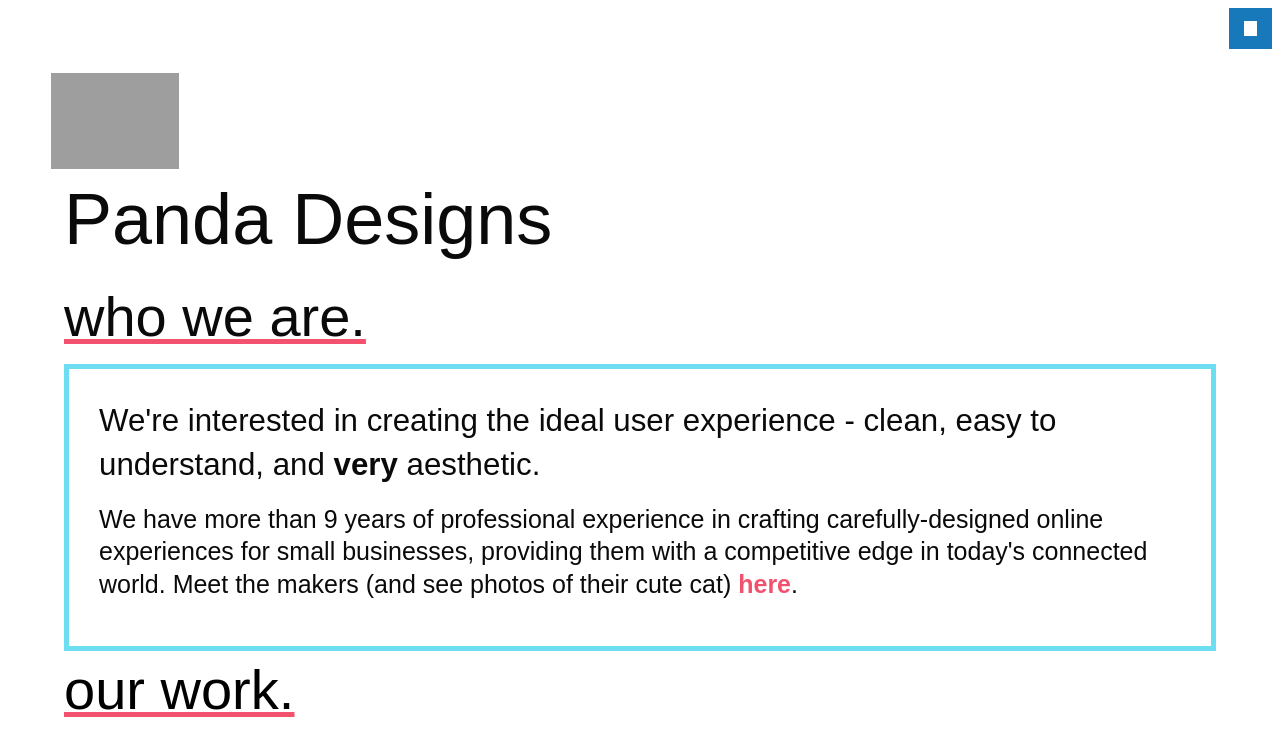
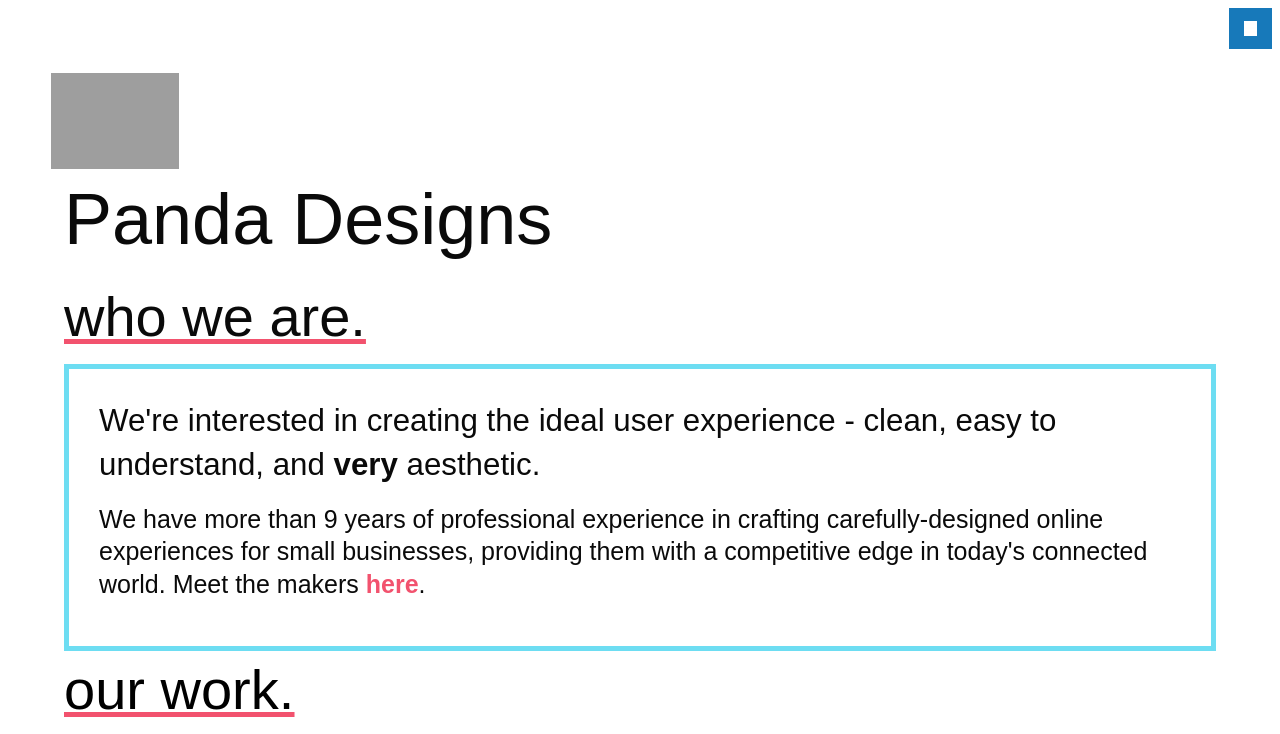
Before and after one commit to eclaidley/panda-designs, a plain HTML site: page index.html in a window 1280 px wide. Shown: the top 734 px of the page. Drawn offline with nearby package versions, Linux system fonts and the light colour scheme; grey boxes are pictures that could not be loaded; a web font is replaced by a local one.

Commit message:
update copy

```diff
--- a/index.html
+++ b/index.html
@@ -30,7 +30,7 @@
 					<h2>who we are.</h2>
 					<div class="content-box">
 						<p class="lead">We're interested in creating the ideal user experience - clean, easy to understand, and <strong>very</strong> aesthetic.</p>
-						<p>We have more than 9 years of professional experience in crafting carefully-designed online experiences for small businesses, providing them with a competitive edge in today's connected world. Meet the makers (and see photos of their cute cat) <strong><a href="about.html">here</a></strong>.</p>
+						<p>We have more than 9 years of professional experience in crafting carefully-designed online experiences for small businesses, providing them with a competitive edge in today's connected world. Meet the makers <strong><a href="about.html">here</a></strong>.</p>
 					</div>
 				</div>
 				<h2><a href="work.html">our work.</a></h2>
```
